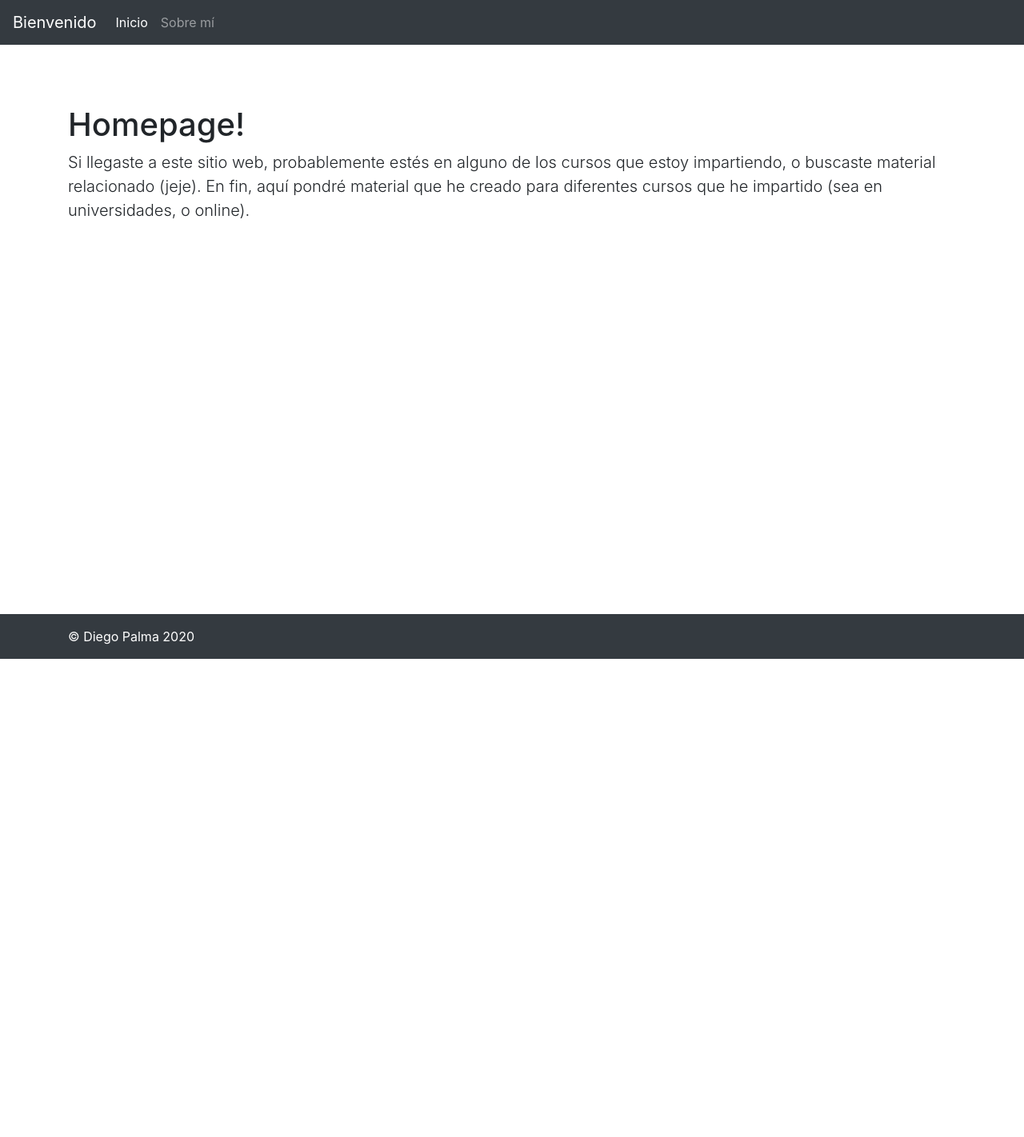
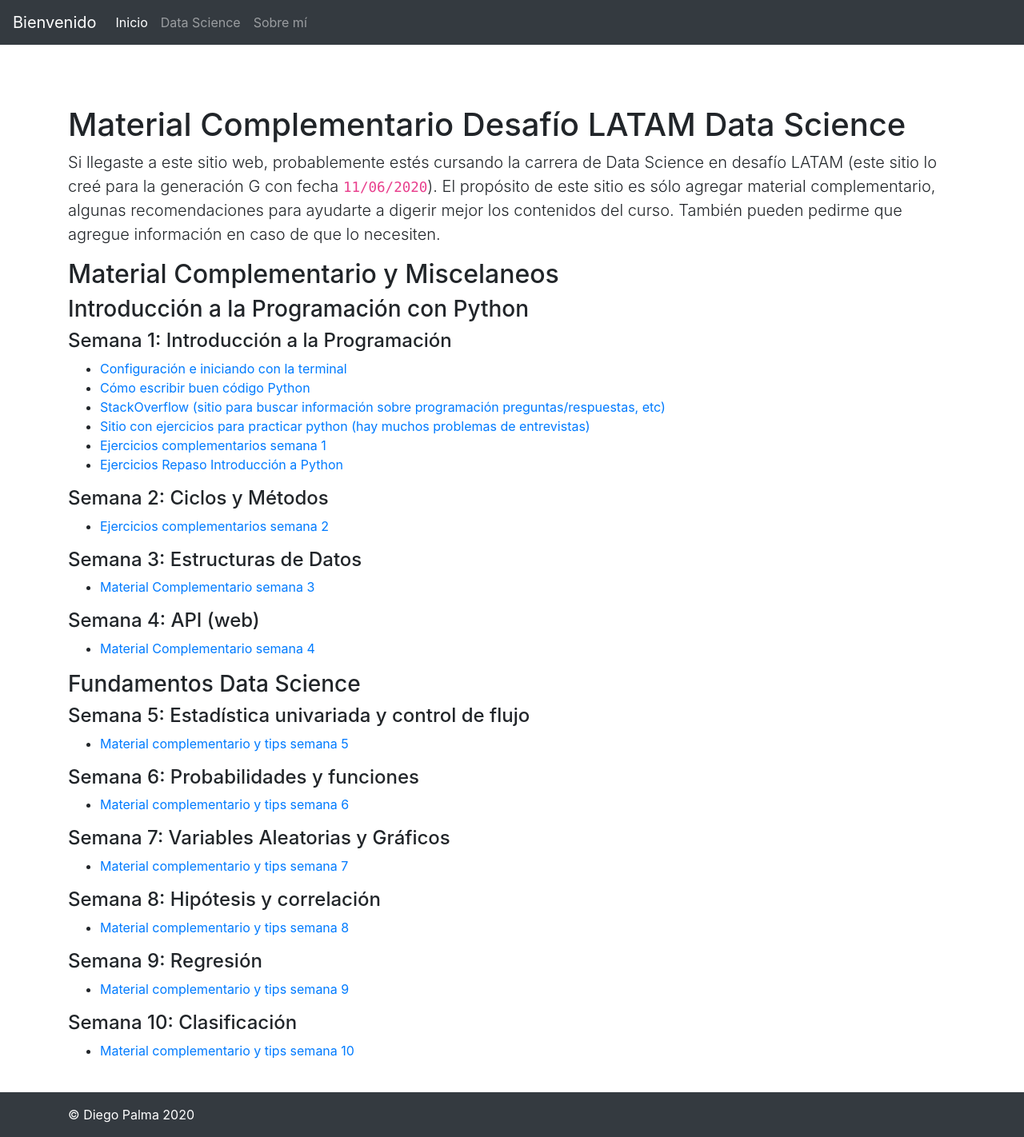
Before and after one commit to dpalmasan/homepage, a React (Create React App) app: page /#/data_science in a window 1280 px wide. Before the commit this address led to /#/. Shown: the whole page at 80% size. Before the commit the page ends 824 px from the top, so only its background shows below. Built offline with nearby package versions, Linux system fonts and the light colour scheme.

Commit message:
Actualizado Home

```diff
--- a/src/App.js
+++ b/src/App.js
@@ -17,6 +17,7 @@ import WeekEight from "./pages/data_science/WeekEight";
 import WeekNine from "./pages/data_science/WeekNine";
 import WeekTen from "./pages/data_science/WeekTen";
 import WeekOneRepaso from "./pages/lectures/WeekOneRepaso";
+import DataScience from "./pages/DataScience";
 
 
 export default class App extends React.Component {
@@ -82,6 +83,9 @@ export default class App extends React.Component {
           <Route path="/week1_repaso">
             <WeekOneRepaso />
           </Route>
+          <Route path="/data_science">
+            <DataScience />
+          </Route>
           <Route path="/">
             <Home />
           </Route>
--- a/src/components/Nav.js
+++ b/src/components/Nav.js
@@ -23,7 +23,10 @@ function Nav() {
             <Link to="/" className="nav-link">Inicio<span className='sr-only'>(current)</span></Link>
           </li>
           <li className='nav-item'>
-          <Link to="/about" className="nav-link">Sobre mí</Link>
+            <Link to="/data_science" className="nav-link">Data Science</Link>
+          </li>
+          <li className='nav-item'>
+            <Link to="/about" className="nav-link">Sobre mí</Link>
           </li>
         </ul>
       </div>
--- /dev/null
+++ b/src/pages/DataScience.js
@@ -0,0 +1,90 @@
+import React from "react";
+import withLayout from "../components/withLayout";
+import { Link } from "react-router-dom";
+
+
+function module1() {
+    return (
+        <>
+            <h3>Introducción a la Programación con Python</h3>
+            <h4>Semana 1: Introducción a la Programación</h4>
+            <ul>
+                <li><Link to="/setup">Configuración e iniciando con la terminal</Link></li>
+                <li><Link to="/python_misc">Cómo escribir buen código Python</Link></li>
+                <li><a target="_blank" rel="noopener noreferrer" href="https://stackoverflow.com">
+                    StackOverflow (sitio para buscar información sobre programación preguntas/respuestas, etc)</a></li>
+                <li><a target="_blank" rel="noopener noreferrer" href="https://hackerrank.com">
+                    Sitio con ejercicios para practicar python (hay muchos problemas de entrevistas)</a></li>
+                <li><Link to="/week1">Ejercicios complementarios semana 1</Link></li>
+                <li><Link to="/week1_repaso">Ejercicios Repaso Introducción a Python</Link></li>
+            </ul>
+            <h4>Semana 2: Ciclos y Métodos</h4>
+            <ul>
+                <li><Link to="/week2">Ejercicios complementarios semana 2</Link></li>
+            </ul>
+            <h4>Semana 3: Estructuras de Datos</h4>
+            <ul>
+                <li><Link to="/week3">Material Complementario semana 3</Link></li>
+            </ul>
+            <h4>Semana 4: API (web)</h4>
+            <ul>
+                <li><Link to="/week4">Material Complementario semana 4</Link></li>
+            </ul>
+        </>
+    )
+}
+
+function module2() {
+    return (
+        <>
+            <h3>Fundamentos Data Science</h3>
+            <h4>Semana 5: Estadística univariada y control de flujo</h4>
+            <ul>
+                <li><Link to="/week5">Material complementario y tips semana 5</Link></li>
+            </ul>
+            <h4>Semana 6: Probabilidades y funciones</h4>
+            <ul>
+                <li><Link to="/week6">Material complementario y tips semana 6</Link></li>
+            </ul>
+            <h4>Semana 7: Variables Aleatorias y Gráficos</h4>
+            <ul>
+                <li><Link to="/week7">Material complementario y tips semana 7</Link></li>
+            </ul>
+
+            <h4>Semana 8: Hipótesis y correlación</h4>
+            <ul>
+                <li><Link to="/week8">Material complementario y tips semana 8</Link></li>
+            </ul>
+
+            <h4>Semana 9: Regresión</h4>
+            <ul>
+                <li><Link to="/week9">Material complementario y tips semana 9</Link></li>
+            </ul>
+
+            <h4>Semana 10: Clasificación</h4>
+            <ul>
+                <li><Link to="/week10">Material complementario y tips semana 10</Link></li>
+            </ul>
+        </>
+    )
+}
+
+
+function DataScience() {
+    return (
+        <div className='container'>
+            <h1 className='mt-5'>Material Complementario Desafío LATAM Data Science</h1>
+            <p className='lead'>
+                Si llegaste a este sitio web, probablemente estés cursando la carrera de Data Science en desafío LATAM (este sitio
+                lo creé para la generación G con fecha <code>11/06/2020</code>). El propósito de este sitio es sólo agregar material
+                complementario, algunas recomendaciones para ayudarte a digerir mejor los contenidos del curso. También pueden pedirme
+                que agregue información en caso de que lo necesiten.
+            </p>
+            <h2>Material Complementario y Miscelaneos</h2>
+            {module1()}
+            {module2()}
+        </div>
+    )
+}
+
+export default withLayout(DataScience);
--- a/src/pages/Home.js
+++ b/src/pages/Home.js
@@ -7,8 +7,9 @@ function Home() {
     <div className='container'>
       <h1 className='mt-5'>Homepage!</h1>
       <p className='lead'>
-        Si llegaste a este sitio web, probablemente estés en alguno de los cursos que estoy impartiendo, o buscaste material relacionado (jeje).
-        En fin, aquí pondré material que he creado para diferentes cursos que he impartido (sea en universidades, o online).
+        Mi sitio web personal. No mucho que decir por acá, quizás agregue algo en el futuro, como apuntes en IA, Ingeniería de Software o comparta
+        algún conocimiento de mi experiencia práctica. Por ahora, he subido material complementario para la carrera de Ciencia de Datos
+        (<em>Data Science</em>) en unos cursos que estoy impartiendo.
       </p>
     </div>
   )
--- a/src/pages/data_science/WeekTen.js
+++ b/src/pages/data_science/WeekTen.js
@@ -172,12 +172,12 @@ function WeekTen() {
 
       <SyntaxHighlighter language="shell" style={docco}>
         {
-          'array([[0.60073576],\n'
-          + '      [-0.61240553]])\n'
+          'array([[ 0.60595935],\n'
+          + '      [-0.62188192]])\n'
         }
       </SyntaxHighlighter>
 
-      <p>Sólo para verificar, haciendólo con python y <code>smf</code>:</p>
+      <p>Sólo para verificar, haciendólo con python y <code>smf</code>, observar que los coeficientes coinciden:</p>
 
       <SyntaxHighlighter language="python" style={docco}>
         {
```
